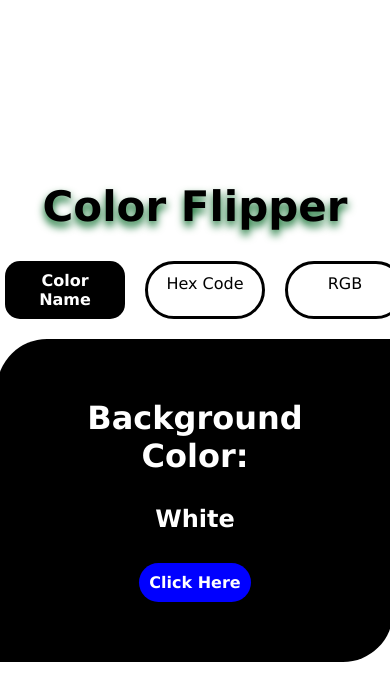
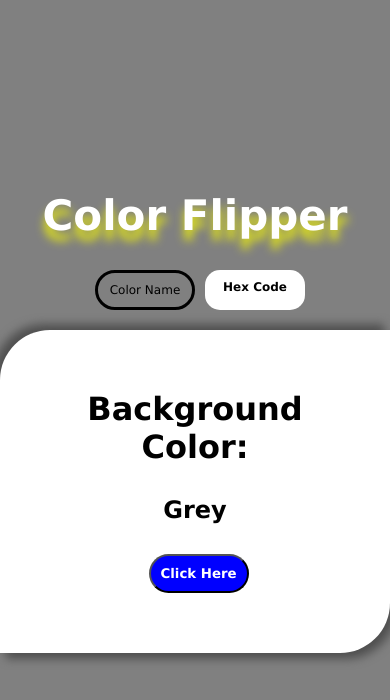
Before and after one commit to HammadShah90/Color-Flipper, a plain HTML site: page index.html in a window 390 px wide. Both pictures are taken after a click on the item "Color Name". Drawn offline with Linux system fonts and the light colour scheme.

Commit message:
Fully completed

```diff
--- a/app.js
+++ b/app.js
@@ -0,0 +1,76 @@
+
+// selecting the links to change the page
+let colorNamePage = document.querySelector('.colorName-page');
+let hexCodePage = document.querySelector('.hexCode-page');
+
+// selecting the Boxes
+let colorNameBox = document.querySelector('#colorNameWrapper');
+let hexCodeBox = document.querySelector('#hexCodeWrapper');
+
+// selecting the text to change the background type
+let colorNameChanger = document.querySelector('.colorNameChanger');
+let hexCodeChanger = document.querySelector('.hexCodeChanger');
+
+
+let colorNameBtn = document.querySelector('.colorNameBtn');
+let hexCodeBtn = document.querySelector('.hexCodeBtn');
+var parentColorName = colorNameBtn.parentElement.parentElement;
+var parentHexCode = hexCodeBtn.parentElement.parentElement;
+
+// var act = colorName.nextElementSibling.setAttribute("class", "active");
+
+
+colorNamePage.addEventListener("click", () => {
+    if (colorNameBox.style.display != "block") {
+        colorNameBox.style.display = "block";
+        hexCodeBox.style.display = "none";
+
+        // changes the background color
+        parentColorName.style.backgroundColor = colorNameChanger.textContent;
+    }
+    colorNamePage.classList.toggle('active')
+    hexCodePage.classList.toggle('active')
+})
+
+hexCodePage.addEventListener("click", () => {
+    if (hexCodeBox.style.display != "block") {
+        hexCodeBox.style.display = "block";
+        colorNameBox.style.display = "none";
+
+        // changes the background color
+        parentHexCode.style.backgroundColor = hexCodeChanger.textContent;
+    }
+    colorNamePage.classList.toggle('active')
+    hexCodePage.classList.toggle('active')
+})
+
+
+const colorNames = ["Silver", "Gray", "Red", "Maroon", "Yellow", "Olive", "Lime", "Green", "Aqua", "Teal", "Blue", "Navy", "Fuchsia", "Purple", "IndianRed", "MediumOrchid", "PaleGreen", "DarkCyan", "SteelBlue", "DeepSkyBlue", "SandyBrown", "Chocolate", "Sienna"];
+
+
+colorNameBtn.addEventListener("click", () => {
+    const randomColorName = getRandomColorName();
+    parentColorName.style.backgroundColor = colorNames[randomColorName];
+    colorNameChanger.textContent = colorNames[randomColorName];
+});
+
+
+
+const hexCodeColors = ["#000080", "#00008B", "#0000CD", "#0000FF", "#006400", "#008000", "#008080", "#008B8B", "#00BFFF", "#00CED1", "#00FA9A", "#00FF00", "#00FF7F", "#00FFFF", "#00FFFF", "#191970", "#1E90FF", "#20B2AA", "#228B22", "#2E8B57", "#2F4F4F", "#2F4F4F", "#32CD32", "#3CB371", "#40E0D0", "#4169E1", "#4682B4", "#483D8B", "#48D1CC", "#4B0082", "#556B2F", "#5F9EA0", "#6495ED", "#663399", "#66CDAA", "#696969", "#696969", "#6A5ACD", "#6B8E23", "#708090", "#708090", "#778899", "#778899"];
+
+
+hexCodeBtn.addEventListener("click", () => {
+    const randomHexValue = getRandomHexValue();
+    parentHexCode.style.backgroundColor = hexCodeColors[randomHexValue];
+    hexCodeChanger.textContent = hexCodeColors[randomHexValue];
+});
+
+
+
+function getRandomHexValue() {
+  return Math.floor(Math.random() * hexCodeColors.length);
+}
+
+function getRandomColorName() {
+  return Math.floor(Math.random() * colorNames.length);
+}
--- a/index.html
+++ b/index.html
@@ -16,21 +16,31 @@
         </div>
         <div class="box1">
             <ul>
-                <li class="colorName active">Color Name</li>
-                <li class="hexCode">Hex Code</li>
-                <li class="rgbColor">RGB</li>
+                <li class="colorName-page active">Color Name</li>
+                <li class="hexCode-page">Hex Code</li>
             </ul>
         </div>
-        <div class="box2">
+        <div class="box2" id="colorNameWrapper">
             <h1>
                 Background Color:
             </h1>
-            <h2 class="nameChanger">
-                White
+            <h2 class="colorNameChanger">
+                Grey
             </h2>
-            <p class="bgChangerBtn">
+            <button class="colorNameBtn">
                 Click Here
-            </p>
+            </button>
+        </div>
+        <div class="box2" id="hexCodeWrapper">
+            <h1>
+                Background Color:
+            </h1>
+            <h2 class="hexCodeChanger">
+                #808080
+            </h2>
+            <button class="hexCodeBtn">
+                Click Here
+            </button>
         </div>
     </div>
 
--- a/style.css
+++ b/style.css
@@ -11,6 +11,7 @@
     justify-content: center;
     align-items: center;
     flex-direction: column;
+    background-color: #bebebe;
 }
 
 .mainHeading {
@@ -18,8 +19,9 @@
 }
 
 .mainHeading h1{
-    text-shadow: 0px 5px 8px #026824;
+    text-shadow: 0px 10px 10px #e4e714;
     font-size: 42px;
+    color: #ffffff;
 }
 
 .box1 ul {
@@ -38,39 +40,34 @@
     border-radius: 30px;
     cursor: pointer;
 }
-.box1 ul li:hover,
-.box1 ul li:visited,
-.box1 ul li:focus {
-    background-color: #000000;
-    color: #ffffff;
-    border-radius: 15px;
-    transition: 200ms linear;
-    font-weight: bold;
-    border: none;
+
+.active {
+    background-color: #ffffff !important;
+    color: #000000 !important;
+    border-radius: 15px !important;
+    transition: 200ms linear !important;
+    font-weight: bold !important;
+    border: none !important;
 }
 
-.active {
-    background-color: #000000 !important;
-    color: #ffffff !important;
-    border-radius: 15px !important;
-    /* transition: 200ms linear; */
-    font-weight: bold !important;
-    border: none !important
+#hexCodeWrapper {
+    display: none;
 }
 
 
 .box2 {
-    min-width: 320px;
-    max-width: 1440px;
+    /* min-width: 320px;
+    max-width: 1440px; */
     display: flex;
     justify-content: center;
     align-items: center;
     flex-direction: column;
-    background-color: black;
-    color: white;
+    background-color: #ffffff;
+    color: #000000;
     padding: 60px 90px;
     border-top-left-radius: 50px;
     border-bottom-right-radius: 50px;
+    box-shadow: -6px -6px 10px rgb(80, 80, 80), 6px 6px 10px rgb(80, 80, 80);
 }
 
 .box2 h1 {
@@ -79,21 +76,38 @@
 
 .box2 h2 {
     margin-top: 30px;
+    text-align: center;
 }
 
-.bgChangerBtn {
+.box2 button {
     margin-top: 30px;
     padding: 10px;
     border-radius: 30px;
     font-weight: 600;
     background-color: blue;
+    color: #ffffff;
     cursor: pointer;
+    position: relative;
+    left: 35%;
 }
 
-.bgChangerBtn:hover,
-.bgChangerBtn:focus {
+.box2 button:hover,
+.box2 button:focus {
     background-color: aqua;
     color: black;
     transition: 250ms linear;
     transform: translateY(-5px);
 }
+
+
+/* Smartphones */
+@media only screen and (max-width: 425px) {
+    .box2 {
+        padding: 60px 40px;
+    }
+    .box1 ul li {
+        width: 100px;
+        font-size: 12px;
+        margin-left: 10px;
+    }
+}
```
